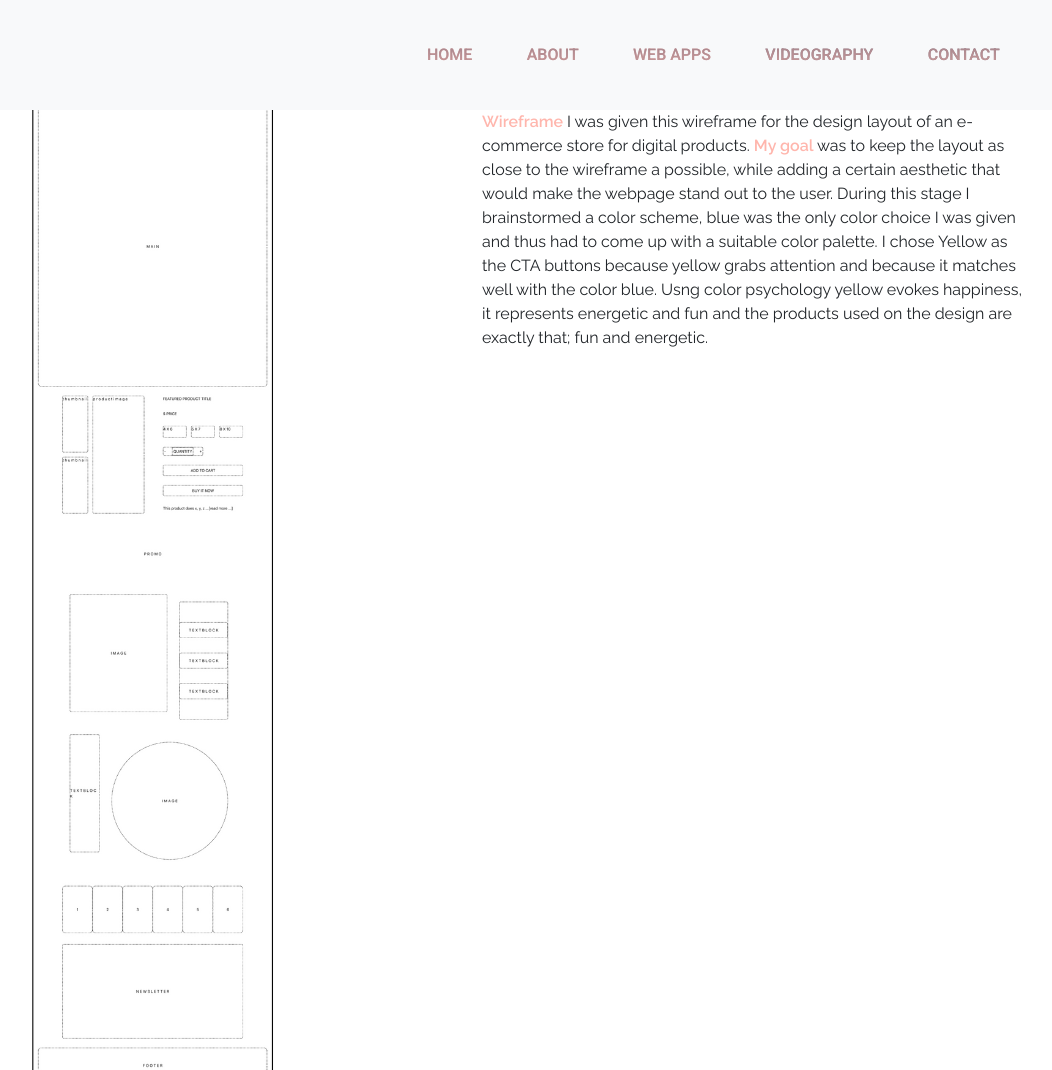
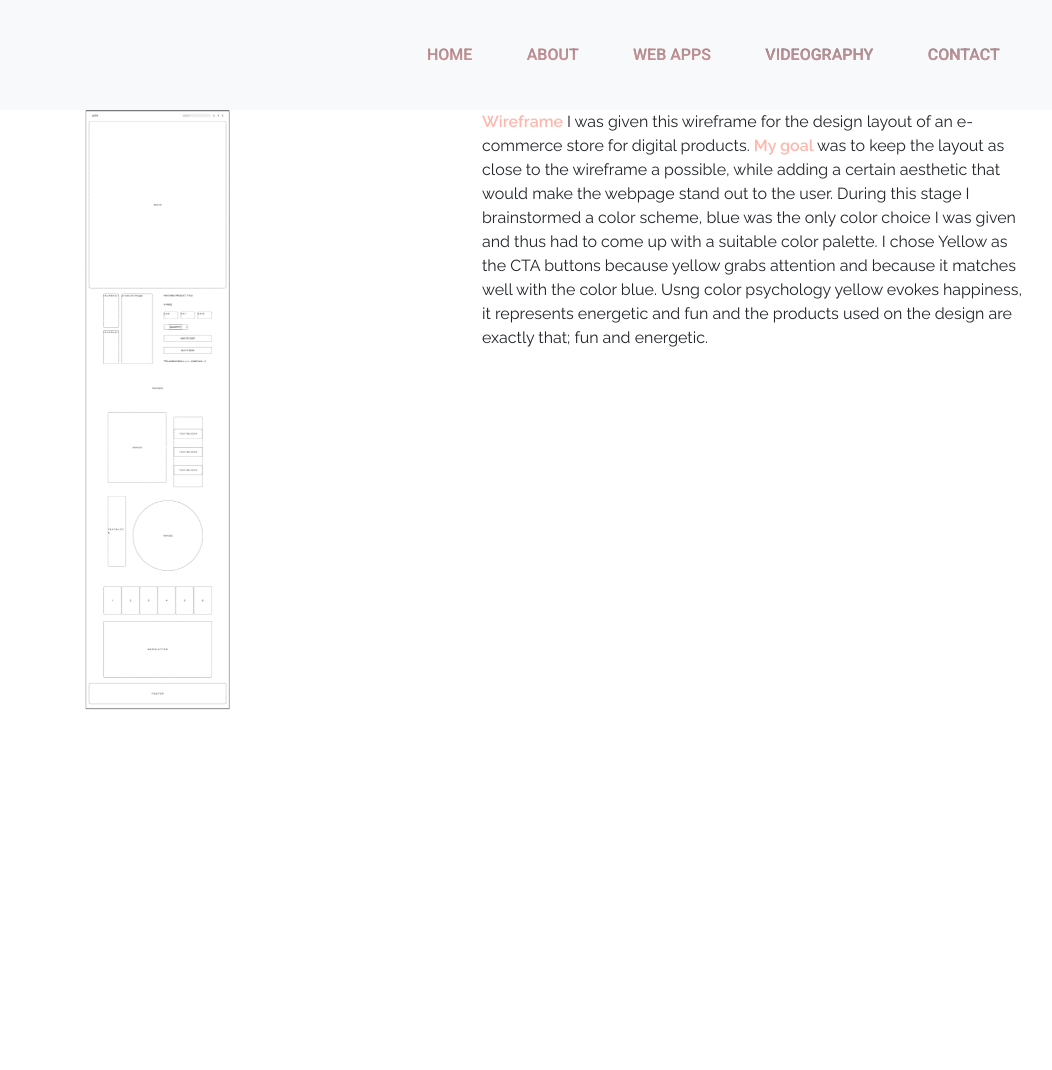
Before and after one commit to atatum718/portfolio, a plain HTML site: page shopifyWebDesignClient.html in a window 1280 px wide. Shown: the whole page, without its empty margins (173-1225 px from the left). After the commit the page ends 800 px from the top, so only its background shows below. Drawn offline with Linux system fonts and the light colour scheme.

Commit message:
made img smaller replaced previous img

```diff
--- a/shopifyWebDesignClient.html
+++ b/shopifyWebDesignClient.html
@@ -54,7 +54,7 @@
         <div class="container" >
             <div class="row" >
                 <div  class="col-lg-6 col-md-12">
-                    <img  src="./img/resizedWireframeMonica.png">
+                    <img  src="./img/smallerWireframeMonica.png">
                  </div>
                  <div class="col-lg-6 col-md-12 paragraph-text">
                      <p>
```
Also changed, not shown: img/smallerWireframeMonica.png (added).
